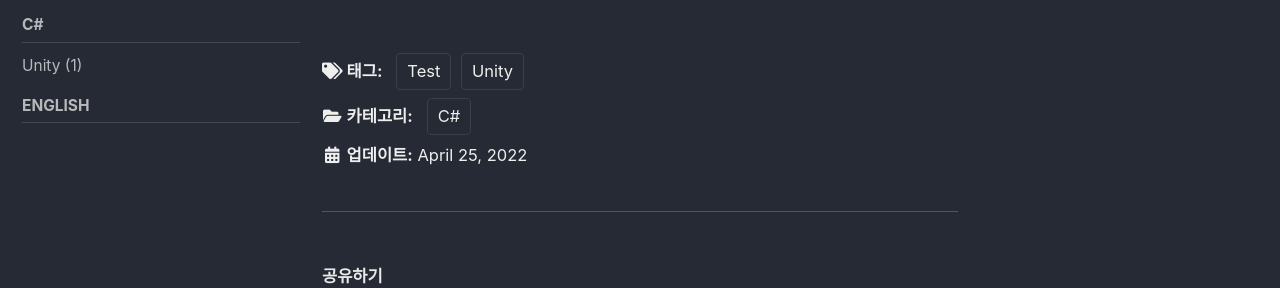
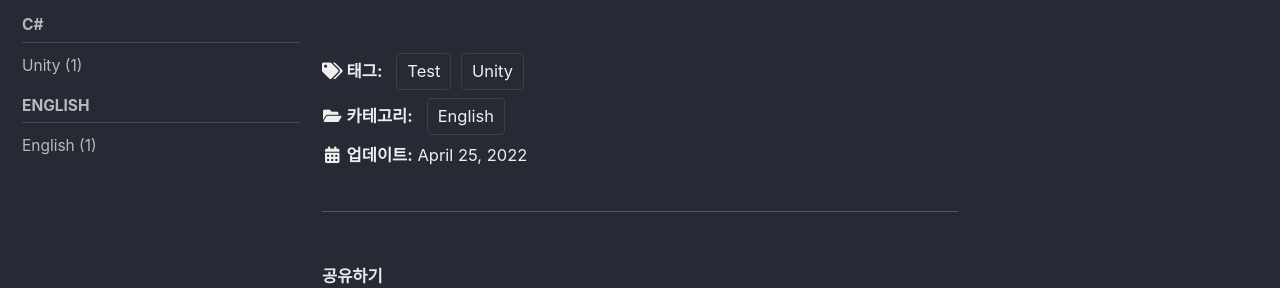
Before and after one commit to OriqqUack/OriqqUack.github.io, a Jekyll site: the page built from _posts/2022-04-25-Unity-Test-2.md, in a window 1280 px wide and 1336 px high. Shown: the part 281-569 px from the top of the window. Built offline with Jekyll 4.4.1, drawn with Linux system fonts in a browser that asks for light colours; cached includes are drawn as plain includes; some web fonts are replaced.

Commit message:
Update 2022-04-25-Unity-Test-2.md

```diff
--- a/_posts/2022-04-25-Unity-Test-2.md
+++ b/_posts/2022-04-25-Unity-Test-2.md
@@ -3,7 +3,7 @@ title:  "[사이드바] 테스트를 해보자2"
 excerpt: "사이드바 활성화를 시켜보자2 "
 
 categories:
-  - C#
+  - English
 tags:
   - [Unity,Test]
 
```
